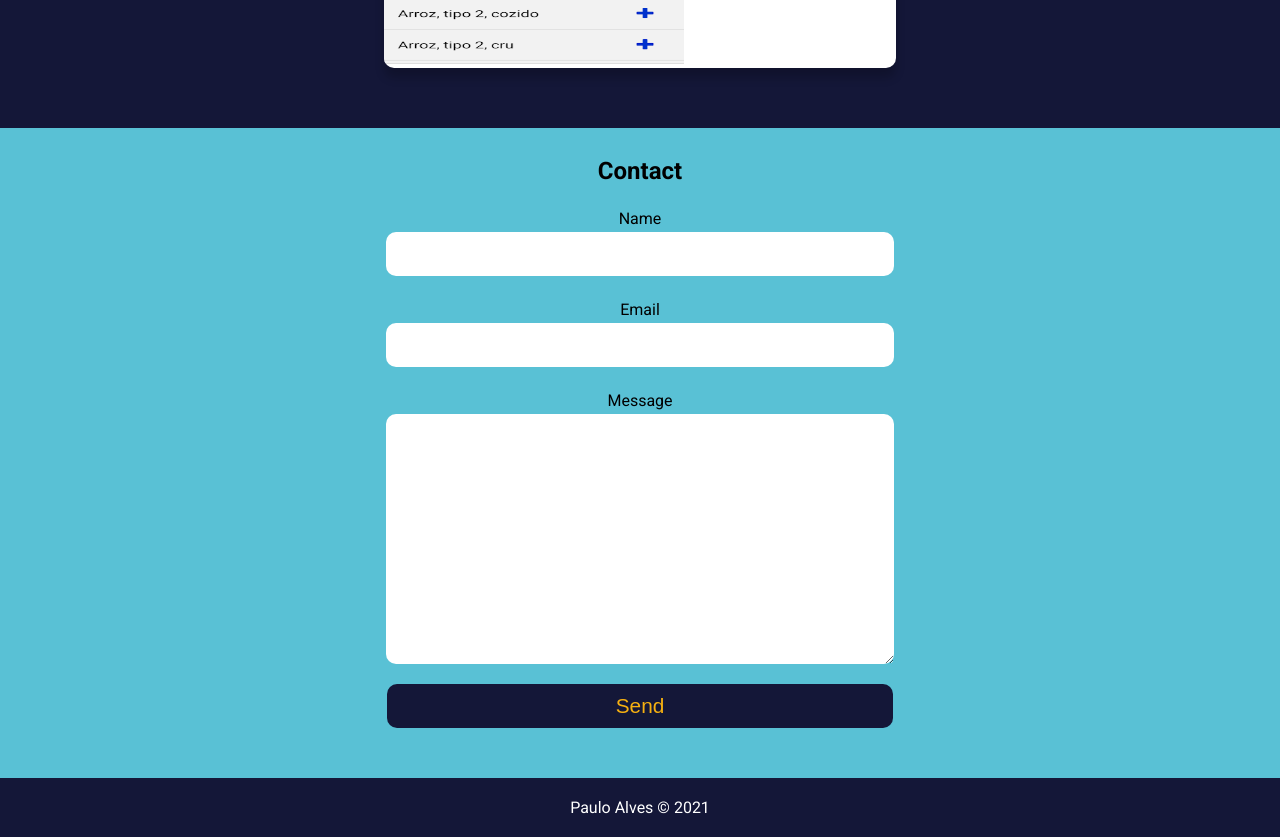
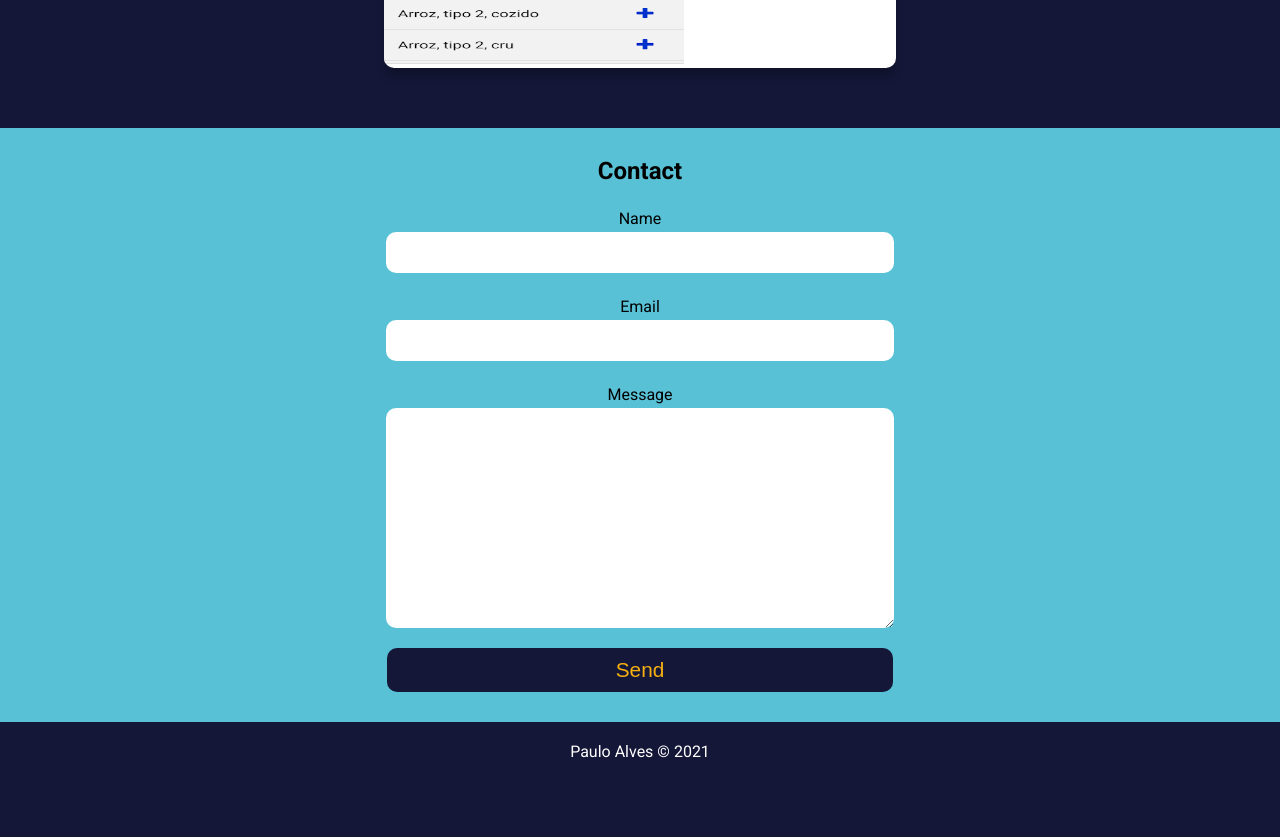
Before and after one commit to PauloVAlves/portfolio, a React (Create React App) app: page / in a window 1280 px wide. Shown: the part 1860-2697 px from the top of the page. After the commit the page ends 2641 px from the top, so only its background shows below. Built offline with nearby package versions, Linux system fonts and the light colour scheme.

Commit message:
created contact form email functions

```diff
--- a/src/components/sections/Contact.jsx
+++ b/src/components/sections/Contact.jsx
@@ -1,6 +1,68 @@
+import axios from 'axios';
+import { useState } from 'react/cjs/react.development';
 import styled from 'styled-components';
 
 const Contact = () => {
+  const [data, setData] = useState({
+    name: '',
+    email: '',
+    message: '',
+    sent: false,
+    err: '',
+    buttonValue: 'Send',
+  });
+
+  const handleChange = (e) => {
+    const { name, value } = e.target;
+    setData({ ...data, [name]: value });
+  };
+
+  const formSublit = (e) => {
+    e.preventDefault();
+
+    setData({ ...data, buttonValue: 'Sending...' });
+
+    axios
+      .post('/sendmail', data)
+      .then((res) => {
+        if (res.data.result !== 'success') {
+          setData({
+            ...data,
+            buttonValue: 'Failed to send',
+            sent: false,
+            err: 'fail',
+          });
+          setTimeout(() => {
+            resetForm();
+          }, 6000);
+        } else {
+          setData({
+            ...data,
+            sent: true,
+            buttonValue: 'Email Sent!',
+            err: 'success',
+          });
+          setTimeout(() => {
+            resetForm();
+          }, 6000);
+        }
+      })
+      .catch((err) => {
+        setData({ ...data, buttonValue: 'Failed to send', err: 'fail' });
+      });
+  };
+
+  const resetForm = () => {
+    setData({
+      name: '',
+      email: '',
+      message: '',
+      sent: false,
+      buttonValue: 'Send',
+      err: '',
+    });
+  };
+
   return (
     <ContactMe
       method='post'
@@ -11,12 +73,33 @@ const Contact = () => {
       <h2>Contact</h2>
       <input type='hidden' name='form-name' value='contact' />
       <label htmlFor='name'>Name</label>
-      <input type='text' name='name' id='name' />
+      <input
+        type='text'
+        name='name'
+        id='name'
+        value={data.name}
+        onChange={handleChange}
+      />
       <label htmlFor='email'>Email</label>
-      <input type='email' name='email' id='email' />
+      <input
+        type='email'
+        name='email'
+        id='email'
+        value={data.email}
+        onChange={handleChange}
+      />
       <label htmlFor='message'>Message</label>
-      <textarea name='message' id='message' cols='30' rows='10'></textarea>
-      <input type='submit' value='Send' className='btn btn-send' />
+      <textarea
+        name='message'
+        id='message'
+        cols='30'
+        rows='10'
+        value={data.message}
+        onChange={handleChange}
+      ></textarea>
+      <button onClick={formSublit} className='btn btn-send'>
+        {data.buttonValue}
+      </button>
     </ContactMe>
   );
 };
@@ -40,7 +123,7 @@ const ContactMe = styled.form`
     margin-left: auto;
     width: 40%;
     margin-bottom: 20px;
-    font-size: 1.3rem;
+    font-size: 1.1rem;
     border-radius: 10px;
     padding: 10px;
     border: none;
@@ -48,7 +131,11 @@ const ContactMe = styled.form`
 
   .btn {
     transition: all 1s ease-in-out;
+    border: none;
+    border-radius: 10px;
+    padding: 10px;
     cursor: pointer;
+    font-size: 1.3rem;
     text-align: center;
     background-color: #141738;
     color: #f6b011;
```
Also changed, not shown: src/components/sendmail.js (added, +38 -0 lines).
